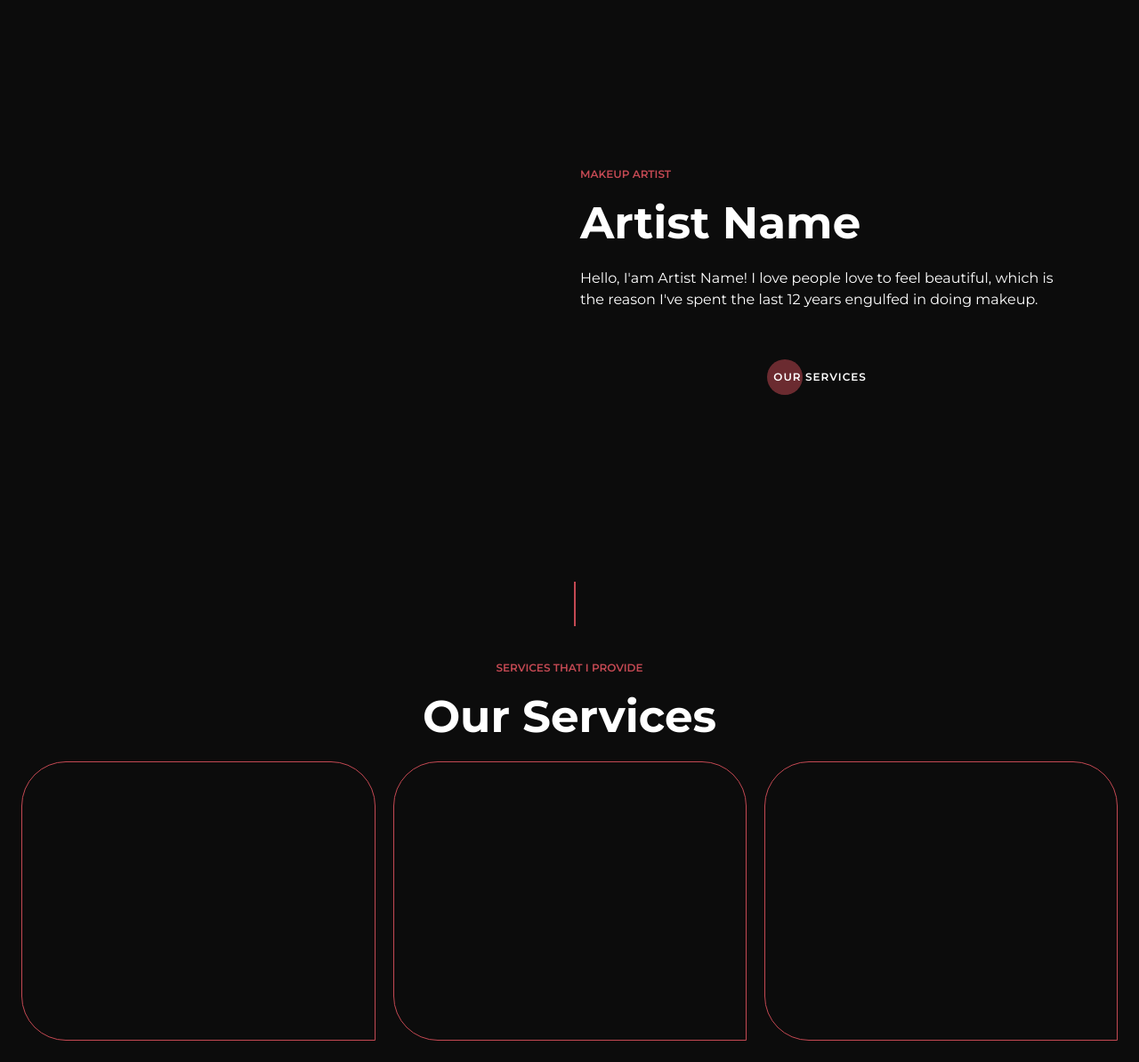
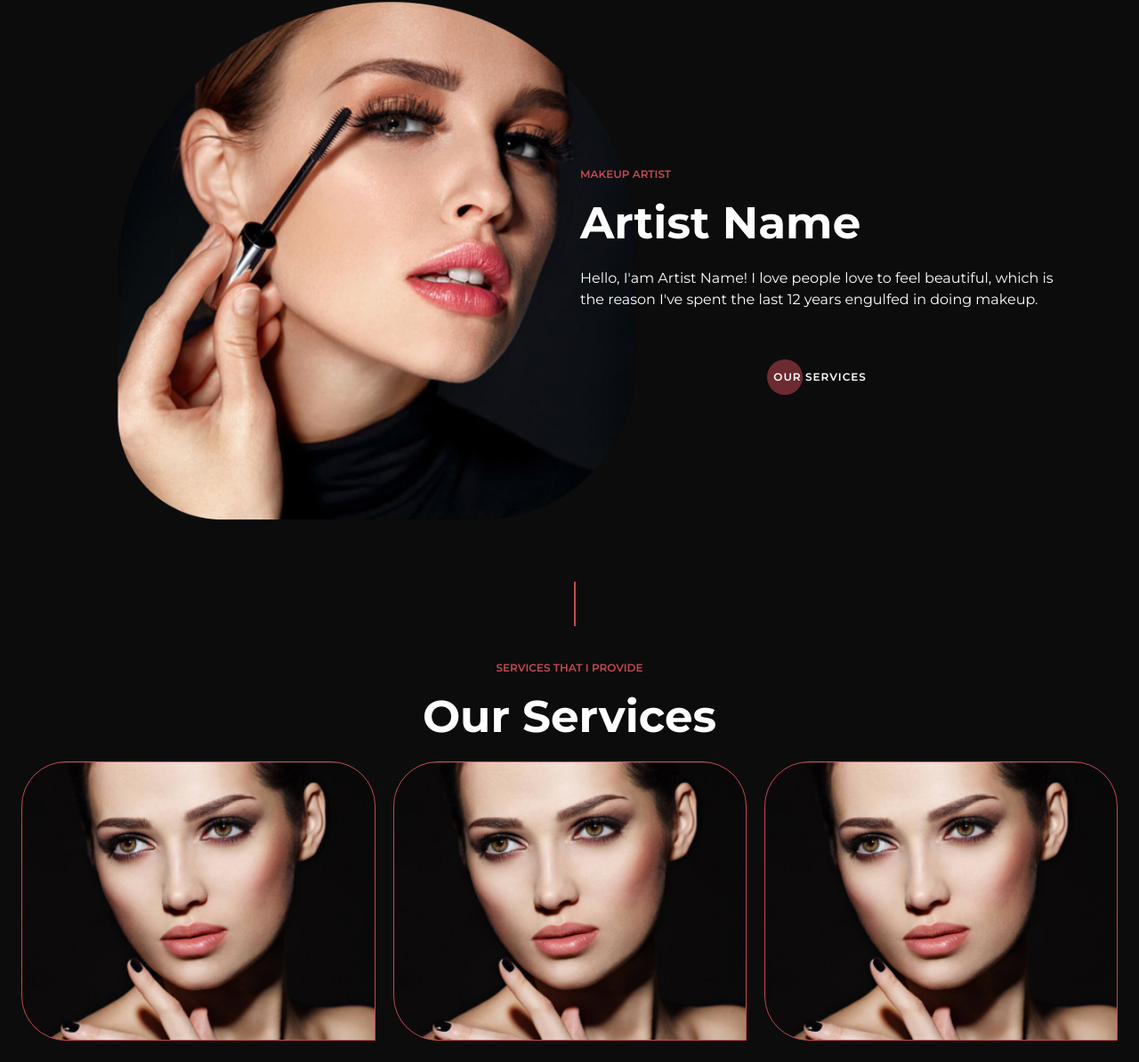
Before and after one commit to KunalPareek21/Makeup-Website, a plain HTML site: page index.html in a window 1280 px wide. Shown: the part 106-1300 px from the top of the page at 89% size. Drawn offline with nearby package versions, Linux system fonts and the light colour scheme; files whose address does not match are found by name.

Commit message:
Update style.css

```diff
--- a/assets/style/style.css
+++ b/assets/style/style.css
@@ -87,7 +87,7 @@ nav.navbar.navbar-expand-lg.sticky-top.scrolled_customs {
 
 /* HERO SECTION */
 #Home {
-    background-image: url(../assets/imgs/Hero.png);
+    background-image: url(https://kunalpareek21.github.io/Makeup-Website/assets/imgs/Hero.png);
     background-size: cover;
     background-position: center top;
     padding: 15% 6% 13% 6%;
@@ -223,7 +223,7 @@ nav.navbar.navbar-expand-lg.sticky-top.scrolled_customs {
 }
 
 .our_services_box_customs {
-    background-image: url(../assets/imgs/services.jpg);
+    background-image: url(https://kunalpareek21.github.io/Makeup-Website/assets/imgs/services.jpg);
     background-repeat: no-repeat;
     border-radius: 50px 50px 0px 50px;
     position: relative;
```
